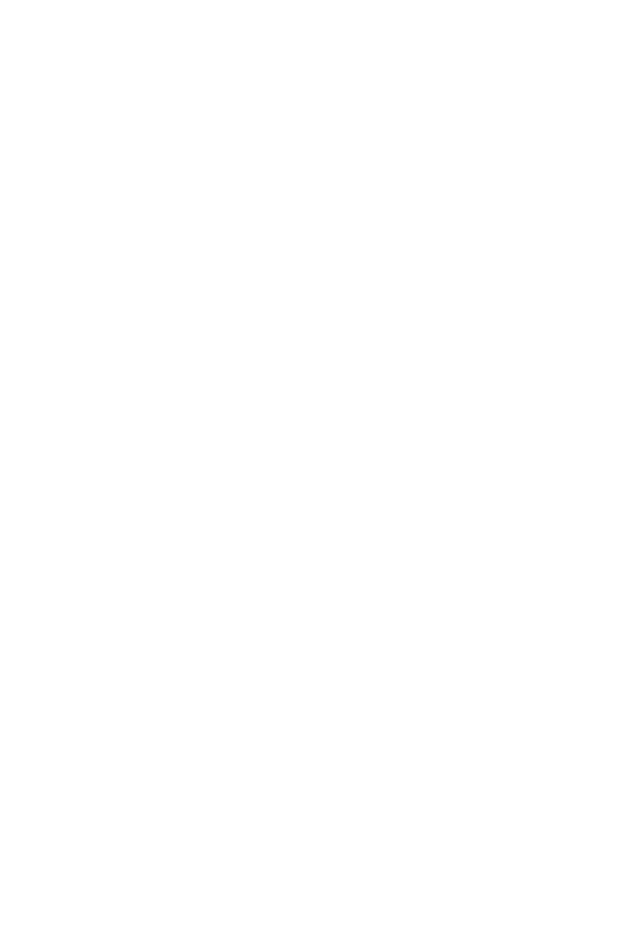
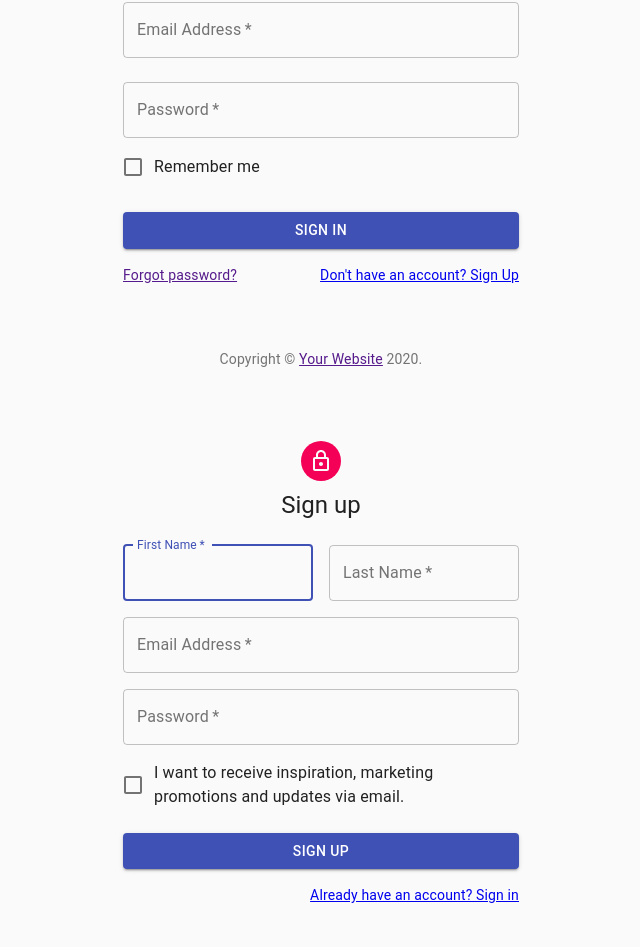
Before and after one commit to MikhailChernov01/IMM_FINANCIAL, a React (Create React App) app: page / in a window 1280 px wide. Shown: the part 194-1141 px from the top of the page, without its empty margins (319-959 px from the left). Before the commit the page ends 800 px from the top, so only its background shows below. Built offline with nearby package versions, Linux system fonts and the light colour scheme.

Commit message:
SignIn and SignUp

```diff
--- a/package.json
+++ b/package.json
@@ -16,6 +16,7 @@
     "dotenv": "^8.2.0",
     "express": "^4.17.1",
     "express-session": "^1.17.1",
+    "firebase": "^7.18.0",
     "method-override": "^3.0.0",
     "mongoose": "^5.9.29",
     "morgan": "^1.10.0",
--- a/src/App.js
+++ b/src/App.js
@@ -1,11 +1,16 @@
 import React from 'react';
 import Home from './Componets/Home/Home';
-
+import SignIn from './Componets/SignIn/SignIn';
+import SignUp from './Componets/SignUp/SignUp';
 
 function App() {
-  return (<>
-<Home />
-  </>);
+  return (
+    <>
+      <Home />
+      <SignIn/>
+      <SignUp/>
+    </>
+  );
 }
 
 export default App;
--- /dev/null
+++ b/src/Componets/SignIn/SignIn.js
@@ -0,0 +1,157 @@
+import React, { useState } from 'react';
+import Avatar from '@material-ui/core/Avatar';
+import Button from '@material-ui/core/Button';
+import CssBaseline from '@material-ui/core/CssBaseline';
+import TextField from '@material-ui/core/TextField';
+import FormControlLabel from '@material-ui/core/FormControlLabel';
+import Checkbox from '@material-ui/core/Checkbox';
+import Grid from '@material-ui/core/Grid';
+import Box from '@material-ui/core/Box';
+import LockOutlinedIcon from '@material-ui/icons/LockOutlined';
+import Typography from '@material-ui/core/Typography';
+import { makeStyles } from '@material-ui/core/styles';
+import Container from '@material-ui/core/Container';
+import { Link } from 'react-router-dom';
+// import { useHistory } from 'react-router-dom';
+
+
+function Copyright() {
+  return (
+    <Typography variant="body2" color="textSecondary" align="center">
+      {'Copyright © '}
+      <Link color="inherit" href="https://material-ui.com/">
+        Your Website
+      </Link>{' '}
+      {new Date().getFullYear()}
+      {'.'}
+    </Typography>
+  );
+}
+
+const useStyles = makeStyles((theme) => ({
+  paper: {
+    marginTop: theme.spacing(8),
+    display: 'flex',
+    flexDirection: 'column',
+    alignItems: 'center',
+  },
+  avatar: {
+    margin: theme.spacing(1),
+    backgroundColor: theme.palette.secondary.main,
+  },
+  form: {
+    width: '100%', // Fix IE 11 issue.
+    marginTop: theme.spacing(1),
+  },
+  submit: {
+    margin: theme.spacing(3, 0, 2),
+  },
+}));
+
+export default function SignIn(props) {
+  const [email, getEmail] = useState('');
+  const [password, getPassword] = useState('');
+  const classes = useStyles();
+
+  // const history = useHistory();
+
+
+  const submit = async (e) => {
+    e.preventDefault();
+    let response = await fetch('/#', {
+      method: 'POST',
+      headers: {
+        'Content-type': 'application/json',
+      },
+      body: JSON.stringify({
+        email: email,
+        password: password,
+      }),
+    });
+    const result = await response.json();
+    console.log(result);
+
+      // history.push('/about');
+
+  };
+
+
+  return (
+
+    <Container component="main" maxWidth="xs">
+      <CssBaseline />
+      <div className={classes.paper}>
+        <Avatar className={classes.avatar}>
+          <LockOutlinedIcon />
+        </Avatar>
+        <Typography component="h1" variant="h5">
+          Sign in
+        </Typography>
+        <form
+          className={classes.form}
+          onSubmit={submit}
+          noValidate
+          method="POST"
+        >
+          <TextField
+            onChange={(e) => {
+              getEmail(e.target.value);
+            }}
+            variant="outlined"
+            margin="normal"
+            required
+            fullWidth
+            id="email"
+            label="Email Address"
+            name="email"
+            autoComplete="email"
+            autoFocus
+          />
+          <TextField
+            onChange={(e) => {
+              getPassword(e.target.value);
+            }}
+            variant="outlined"
+            margin="normal"
+            required
+            fullWidth
+            name="password"
+            label="Password"
+            type="password"
+            id="password"
+            autoComplete="current-password"
+          />
+          <FormControlLabel
+            control={<Checkbox value="remember" color="primary" />}
+            label="Remember me"
+          />
+          <Button
+            type="submit"
+            fullWidth
+            variant="contained"
+            color="primary"
+            className={classes.submit}
+
+          >
+            Sign In
+          </Button>
+          <Grid container>
+            <Grid item xs>
+              <Link href="#" variant="body2">
+                Forgot password?
+              </Link>
+            </Grid>
+            <Grid item>
+              <Link to="/registration" variant="body2">
+                {"Don't have an account? Sign Up"}
+              </Link>
+            </Grid>
+          </Grid>
+        </form>
+      </div>
+      <Box mt={8}>
+        <Copyright />
+      </Box>
+    </Container>
+  );
+}
--- /dev/null
+++ b/src/Componets/SignUp/SignUp.js
@@ -0,0 +1,174 @@
+import React from 'react';
+import Avatar from '@material-ui/core/Avatar';
+import Button from '@material-ui/core/Button';
+import CssBaseline from '@material-ui/core/CssBaseline';
+import TextField from '@material-ui/core/TextField';
+import FormControlLabel from '@material-ui/core/FormControlLabel';
+import Checkbox from '@material-ui/core/Checkbox';
+import Grid from '@material-ui/core/Grid';
+import Box from '@material-ui/core/Box';
+import LockOutlinedIcon from '@material-ui/icons/LockOutlined';
+import Typography from '@material-ui/core/Typography';
+import { makeStyles } from '@material-ui/core/styles';
+import Container from '@material-ui/core/Container';
+import { Link } from 'react-router-dom';
+import { useInputs } from './useInputs';
+
+function Copyright() {
+  return (
+    <Typography variant="body2" color="textSecondary" align="center">
+      {'Copyright © '}
+      <Link color="inherit" href="https://material-ui.com/">
+        Your Website
+      </Link>{' '}
+      {new Date().getFullYear()}
+      {'.'}
+    </Typography>
+  );
+}
+
+const useStyles = makeStyles((theme) => ({
+  paper: {
+    marginTop: theme.spacing(8),
+    display: 'flex',
+    flexDirection: 'column',
+    alignItems: 'center',
+  },
+  avatar: {
+    margin: theme.spacing(1),
+    backgroundColor: theme.palette.secondary.main,
+  },
+  form: {
+    width: '100%', // Fix IE 11 issue.
+    marginTop: theme.spacing(3),
+  },
+  submit: {
+    margin: theme.spacing(3, 0, 2),
+  },
+}));
+
+export default function SignUp() {
+  const [input, getInformation] = useInputs({ firstName: "", lastName: "", email: "", password:""});
+  const classes = useStyles();
+  const {firstName, lastName,email,password} = input;
+
+  const submit = async (e) => {
+    e.preventDefault();
+    let response = await fetch('/#', {
+      method: 'POST',
+      headers: {
+        'Content-type': 'application/json',
+      },
+      body: JSON.stringify({
+        firstName: firstName,
+        lastName: lastName,
+        email: email,
+        password: password,
+      }),
+    });
+    const result = await response.json();
+    console.log(result);
+  };
+
+  return (
+    <Container component="main" maxWidth="xs">
+      <CssBaseline />
+      <div className={classes.paper}>
+        <Avatar className={classes.avatar}>
+          <LockOutlinedIcon />
+        </Avatar>
+        <Typography component="h1" variant="h5">
+          Sign up
+        </Typography>
+        <form
+          className={classes.form}
+          onSubmit={submit}
+          noValidate
+          method="POST"
+        >
+          <Grid container spacing={2}>
+            <Grid item xs={12} sm={6}>
+              <TextField
+                onChange={getInformation}
+                value={input.firstName}
+                autoComplete="fname"
+                name="firstName"
+                variant="outlined"
+                required
+                fullWidth
+                id="firstName"
+                label="First Name"
+                autoFocus
+              />
+            </Grid>
+            <Grid item xs={12} sm={6}>
+              <TextField
+                onChange={getInformation}
+                value={input.lastName}
+                variant="outlined"
+                required
+                fullWidth
+                id="lastName"
+                label="Last Name"
+                name="lastName"
+                autoComplete="lname"
+              />
+            </Grid>
+            <Grid item xs={12}>
+              <TextField
+                onChange={getInformation}
+                value={input.email}
+                variant="outlined"
+                required
+                fullWidth
+                id="email"
+                label="Email Address"
+                name="email"
+                autoComplete="email"
+              />
+            </Grid>
+            <Grid item xs={12}>
+              <TextField
+                onChange={getInformation}
+                value={input.password}
+                variant="outlined"
+                required
+                fullWidth
+                name="password"
+                label="Password"
+                type="password"
+                id="password"
+                autoComplete="current-password"
+              />
+            </Grid>
+            <Grid item xs={12}>
+              <FormControlLabel
+                control={<Checkbox value="allowExtraEmails" color="primary" />}
+                label="I want to receive inspiration, marketing promotions and updates via email."
+              />
+            </Grid>
+          </Grid>
+          <Button
+            type="submit"
+            fullWidth
+            variant="contained"
+            color="primary"
+            className={classes.submit}
+          >
+            Sign Up
+          </Button>
+          <Grid container justify="flex-end">
+            <Grid item>
+              <Link to="/home" variant="body2">
+                Already have an account? Sign in
+              </Link>
+            </Grid>
+          </Grid>
+        </form>
+      </div>
+      <Box mt={5}>
+        <Copyright />
+      </Box>
+    </Container>
+  );
+}
--- /dev/null
+++ b/src/Componets/SignUp/useInputs.js
@@ -0,0 +1,16 @@
+import { useState } from "react";
+
+export const useInputs = (values) => {
+  const [state, setState] = useState(values);
+
+  const setInput = (e) => {
+    const fieldName = e.target.name;
+    const value = e.target.value;
+    setState((state) => ({
+      ...state,
+      [fieldName]: value,
+    }));
+  };
+
+  return [state, setInput];
+};
```
Also changed, not shown: src/index.js (+13 -14 lines), src/Componets/SignIn/Data-portability.jpg (added), 1 other file (tests, documents, lock files or other folders).
